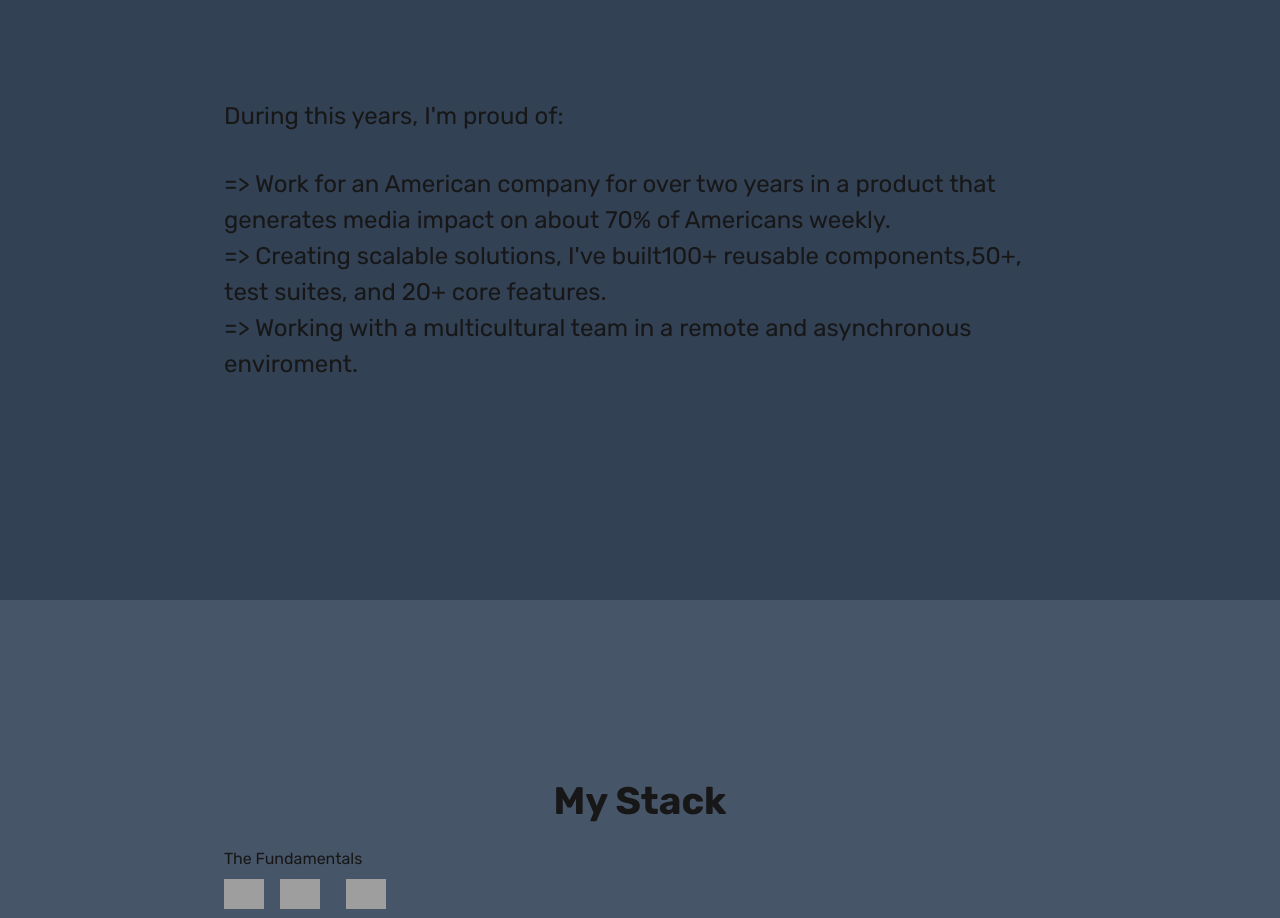
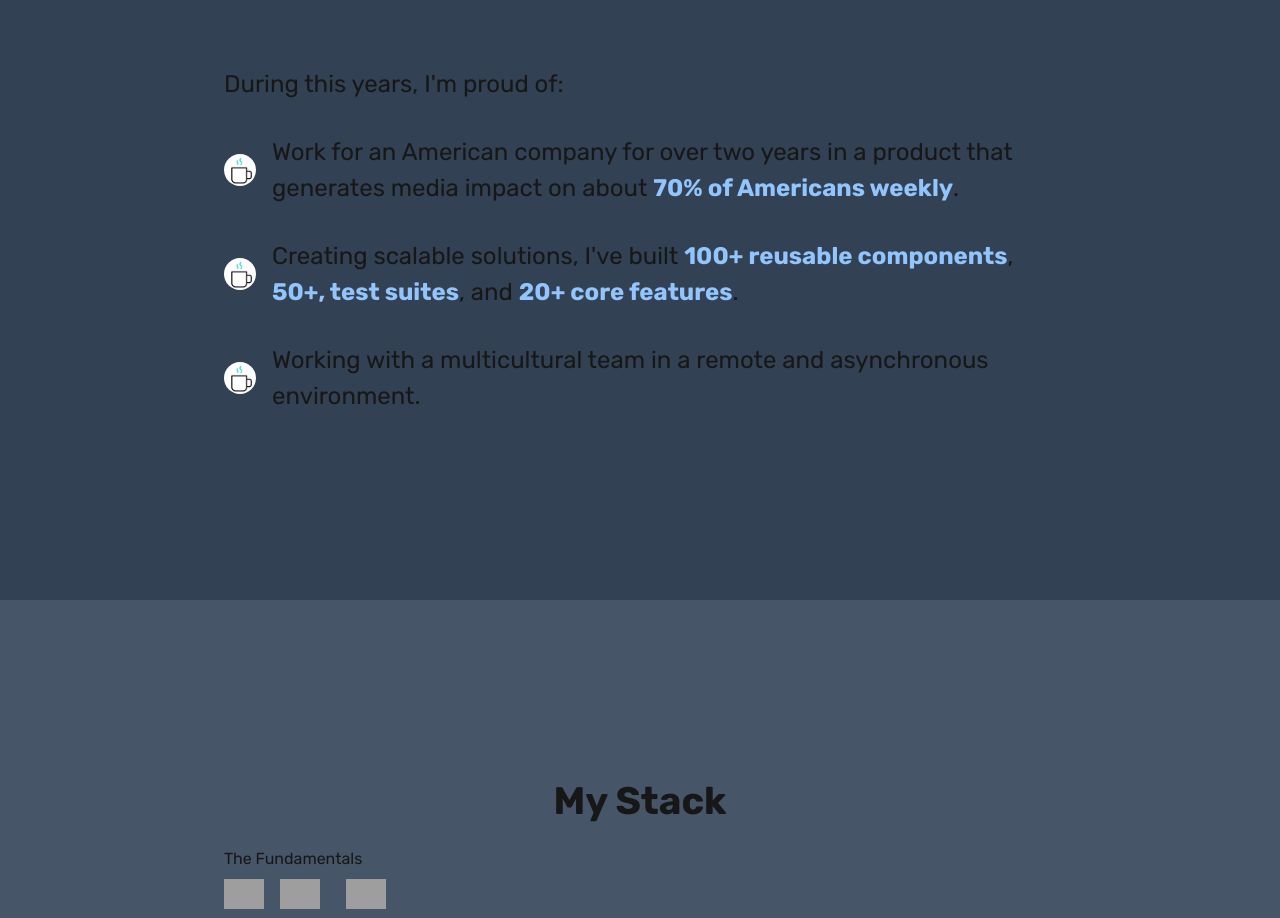
Before and after one commit to ericiannj/new-port, a Next.js app: page /about in a window 1280 px wide. Shown: the part 840-1758 px from the top of the page. Built offline with nearby package versions, Linux system fonts and the light colour scheme; grey boxes are pictures that could not be loaded.

Commit message:
feat(Achievement): implement gif points

```diff
--- a/src/app/about/components/Achievements.tsx
+++ b/src/app/about/components/Achievements.tsx
@@ -1,20 +1,56 @@
+import Image from 'next/image';
+import CoffeGif from '../../../assets/gifs/coffe.gif';
+
 const Achievements = () => (
   <div className="flex w-full flex-col gap-8 text-fluid-2xl">
     <p>During this years, I&apos;m proud of:</p>
-    <ul className="space-y-2">
-      <li>
+    <ul className="space-y-8">
+      <li className="flex items-center gap-4">
+        <Image
+          src={CoffeGif}
+          alt="Coffee animation"
+          width={32}
+          height={32}
+          className="rounded-full"
+        />
         <p>
-          ={'>'} Work for an American company for over two years in a product
-          that generates media impact on about 70% of Americans weekly.
+          Work for an American company for over two years in a product that
+          generates media impact on about{' '}
+          <span className="font-bold text-blue-300">
+            70% of Americans weekly
+          </span>
+          .
         </p>
+      </li>
+      <li className="flex items-center gap-4">
+        <Image
+          src={CoffeGif}
+          alt="Coffee animation"
+          width={32}
+          height={32}
+          className="rounded-full"
+        />
         <p>
-          {' '}
-          ={'>'} Creating scalable solutions, I&apos;ve built100+ reusable
-          components,50+, test suites, and 20+ core features.
+          Creating scalable solutions, I&apos;ve built{' '}
+          <span className="font-bold text-blue-300">
+            100+ reusable components
+          </span>
+          , <span className="font-bold text-blue-300">50+, test suites</span>,
+          and <span className="font-bold text-blue-300">20+ core features</span>
+          .
         </p>
+      </li>
+      <li className="flex items-center gap-4">
+        <Image
+          src={CoffeGif}
+          alt="Coffee animation"
+          width={32}
+          height={32}
+          className="rounded-full"
+        />
         <p>
-          ={'>'} Working with a multicultural team in a remote and asynchronous
-          enviroment.
+          Working with a multicultural team in a remote and asynchronous
+          environment.
         </p>
       </li>
     </ul>
```
Also changed, not shown: src/assets/gifs/coffe.gif (added).
